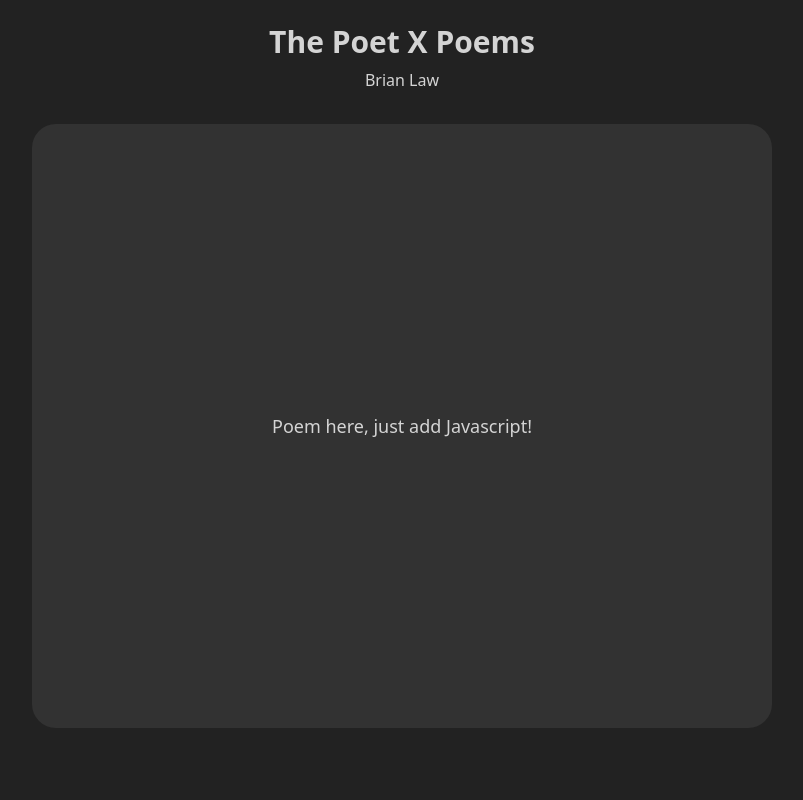
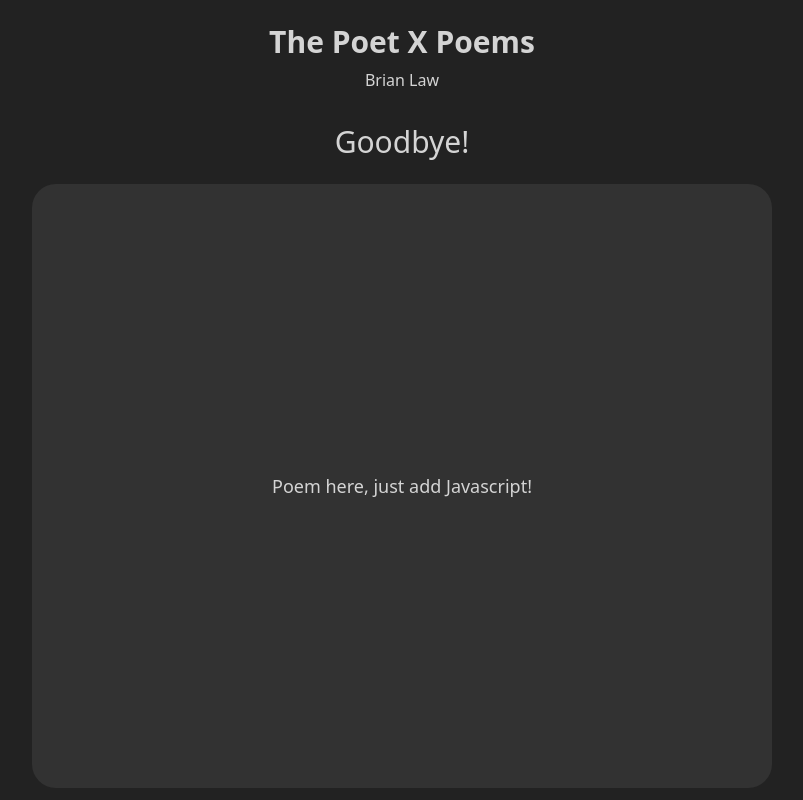
Before and after one commit to poet-x-poems/poet-x-poems.github.io, a plain HTML site: page index.html in a window 1280 px wide. Shown: the whole page, without its empty margins (238-1041 px from the left). Drawn offline with Linux system fonts and the light colour scheme.

Commit message:
Add basic js

```diff
--- a/index.html
+++ b/index.html
@@ -6,6 +6,8 @@
 
         <link href="./dist/bundle.css" rel="stylesheet">
         <link href="./public/favicon.png" rel="shortcut icon">
+
+        <script defer src="./script.js"></script>
 
         <title>The Poet X Poems</title>
 
@@ -22,6 +24,10 @@
 
         <br>
 
+        <h1 class="text-3xl" id="test">Hello</h1>
+
+        <br>
+
         <div class="flex justify-center">
             <div
                 class="
--- /dev/null
+++ b/script.js
@@ -0,0 +1,7 @@
+setTimeout(
+    () => {
+        const e = document.getElementById("test");
+        e.innerText = "Goodbye!";
+    },
+    2000
+);
```
